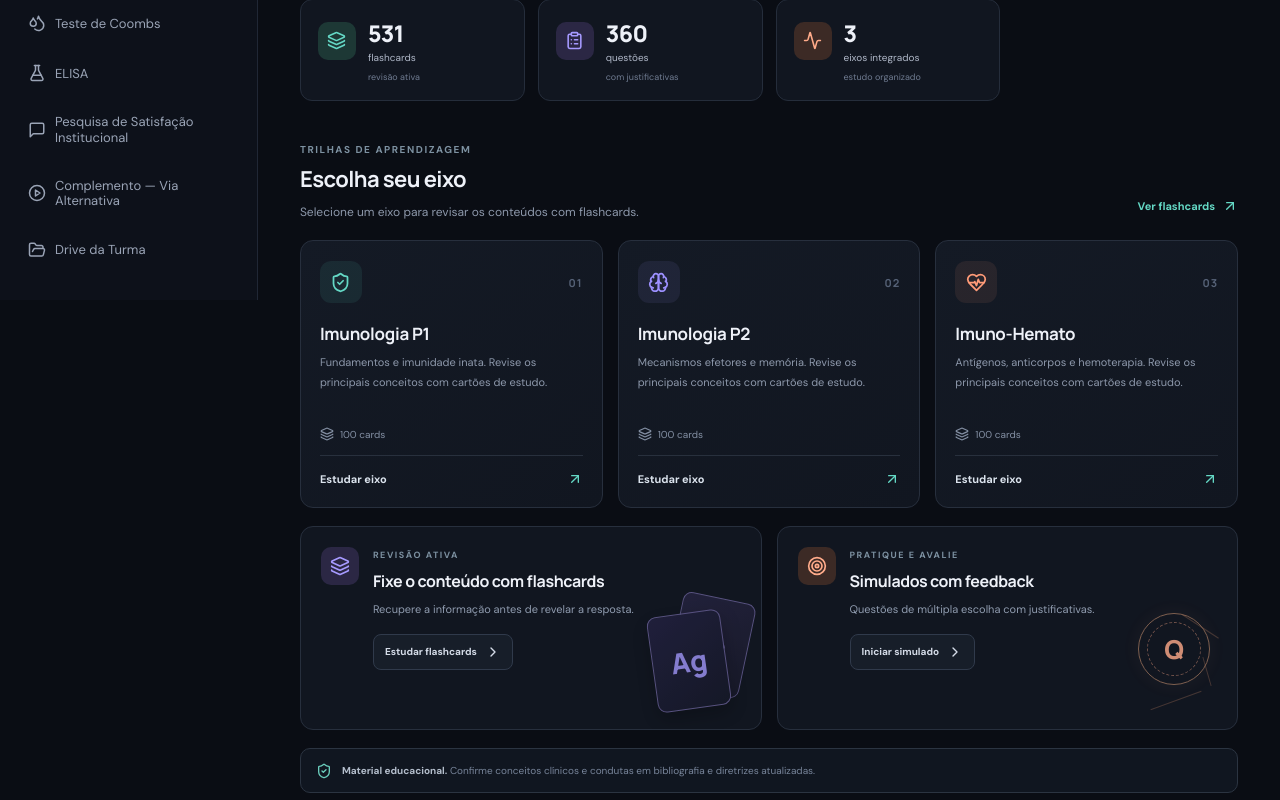
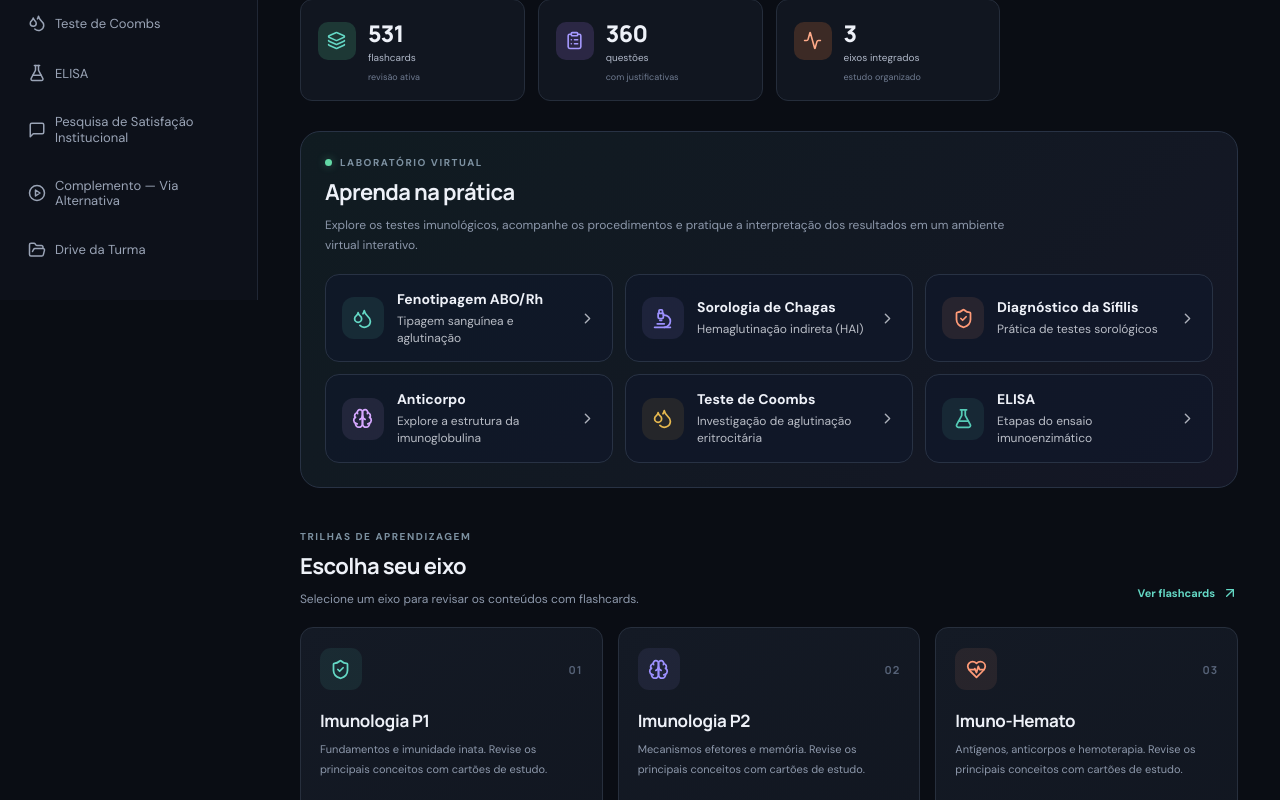
Before and after one commit to filippicaroline/imuno-lab, a React (Vite) app in the folder ImunoLab_Completo/: page / in a window 1280 px wide. Shown: the part 500-1300 px from the top of the page. Built offline with nearby package versions, Linux system fonts and the light colour scheme.

Commit message:
Update main.jsx

```diff
--- a/ImunoLab_Completo/src/main.jsx
+++ b/ImunoLab_Completo/src/main.jsx
@@ -326,7 +326,7 @@ function App() {
                 strokeLinejoin="round"
               />
               <path
-                d="M5.5 3.5L10.5 8.5M21.5 8.5L26.5 3.5M12.4 25.8H19.4"
+                d="M5.5 3.5L10.5 8.5M21.5 8.5L26.5 3.5"
                 stroke="currentColor"
                 strokeWidth="3"
                 strokeLinecap="round"
@@ -464,6 +464,90 @@ function App() {
                 <small>estudo organizado</small>
               </div>
             </div>
+
+            <section
+              aria-labelledby="laboratorio-virtual-title"
+              style={{
+                marginTop: 30,
+                marginBottom: 34,
+                padding: '24px',
+                border: '1px solid var(--border, #283244)',
+                borderRadius: 20,
+                background: 'linear-gradient(135deg, rgba(100,216,197,0.07), rgba(157,145,255,0.07))'
+              }}
+            >
+              <div className="section-head" style={{ marginBottom: 18 }}>
+                <div>
+                  <div className="eyebrow"><span className="live-dot" /> LABORATÓRIO VIRTUAL</div>
+                  <h2 id="laboratorio-virtual-title">Aprenda na prática</h2>
+                  <p>
+                    Explore os testes imunológicos, acompanhe os procedimentos e pratique
+                    a interpretação dos resultados em um ambiente virtual interativo.
+                  </p>
+                </div>
+              </div>
+
+              <div
+                style={{
+                  display: 'grid',
+                  gridTemplateColumns: 'repeat(auto-fit, minmax(min(100%, 220px), 1fr))',
+                  gap: 12
+                }}
+              >
+                {[
+                  { id: 'fenotipagem', title: 'Fenotipagem ABO/Rh', description: 'Tipagem sanguínea e aglutinação', Icon: Droplets, color: '#64d8c5' },
+                  { id: 'chagas', title: 'Sorologia de Chagas', description: 'Hemaglutinação indireta (HAI)', Icon: Microscope, color: '#9d91ff' },
+                  { id: 'sifilis', title: 'Diagnóstico da Sífilis', description: 'Prática de testes sorológicos', Icon: ShieldCheck, color: '#ff9b78' },
+                  { id: 'anticorpo', title: 'Anticorpo', description: 'Explore a estrutura da imunoglobulina', Icon: Brain, color: '#d6a8ff' },
+                  { id: 'coombs', title: 'Teste de Coombs', description: 'Investigação de aglutinação eritrocitária', Icon: Droplets, color: '#e6b84f' },
+                  { id: 'elisa', title: 'ELISA', description: 'Etapas do ensaio imunoenzimático', Icon: FlaskConical, color: '#55cbb6' }
+                ].map(({ id, title, description, Icon, color }) => (
+                  <button
+                    key={id}
+                    type="button"
+                    onClick={() => nav(id)}
+                    style={{
+                      display: 'flex',
+                      alignItems: 'center',
+                      gap: 13,
+                      width: '100%',
+                      minHeight: 84,
+                      padding: '15px 16px',
+                      textAlign: 'left',
+                      color: 'inherit',
+                      background: 'var(--card, rgba(15, 23, 42, 0.62))',
+                      border: '1px solid var(--border, #283244)',
+                      borderRadius: 14,
+                      cursor: 'pointer',
+                      transition: 'transform 160ms ease, border-color 160ms ease'
+                    }}
+                    onMouseEnter={e => { e.currentTarget.style.borderColor = color; }}
+                    onMouseLeave={e => { e.currentTarget.style.borderColor = 'var(--border, #283244)'; }}
+                  >
+                    <span
+                      style={{
+                        display: 'flex',
+                        alignItems: 'center',
+                        justifyContent: 'center',
+                        flexShrink: 0,
+                        width: 42,
+                        height: 42,
+                        color,
+                        background: `${color}18`,
+                        borderRadius: 12
+                      }}
+                    >
+                      <Icon size={21} />
+                    </span>
+                    <span style={{ display: 'flex', flexDirection: 'column', gap: 5, minWidth: 0 }}>
+                      <strong style={{ fontSize: 14 }}>{title}</strong>
+                      <span style={{ fontSize: 12, lineHeight: 1.4, opacity: 0.76 }}>{description}</span>
+                    </span>
+                    <ChevronRight size={17} style={{ marginLeft: 'auto', flexShrink: 0, opacity: 0.7 }} />
+                  </button>
+                ))}
+              </div>
+            </section>
 
             <div className="section-head home-section-head">
               <div>
```
